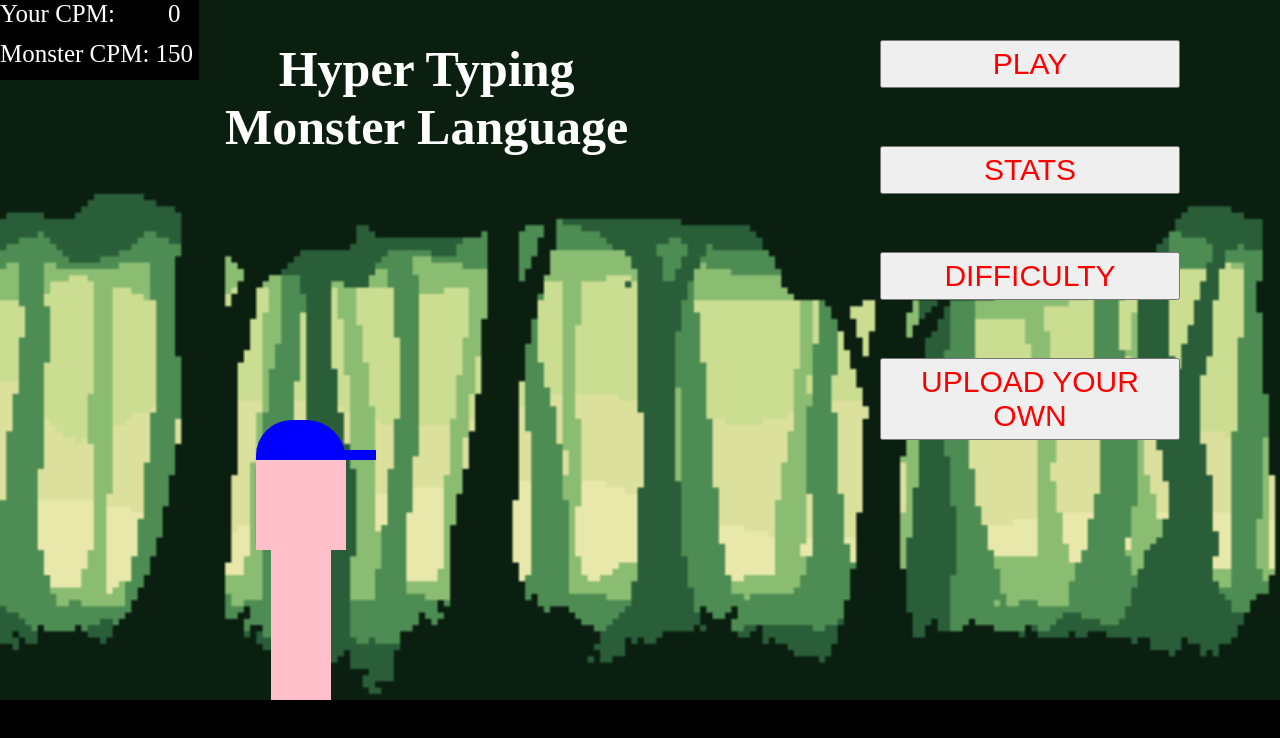
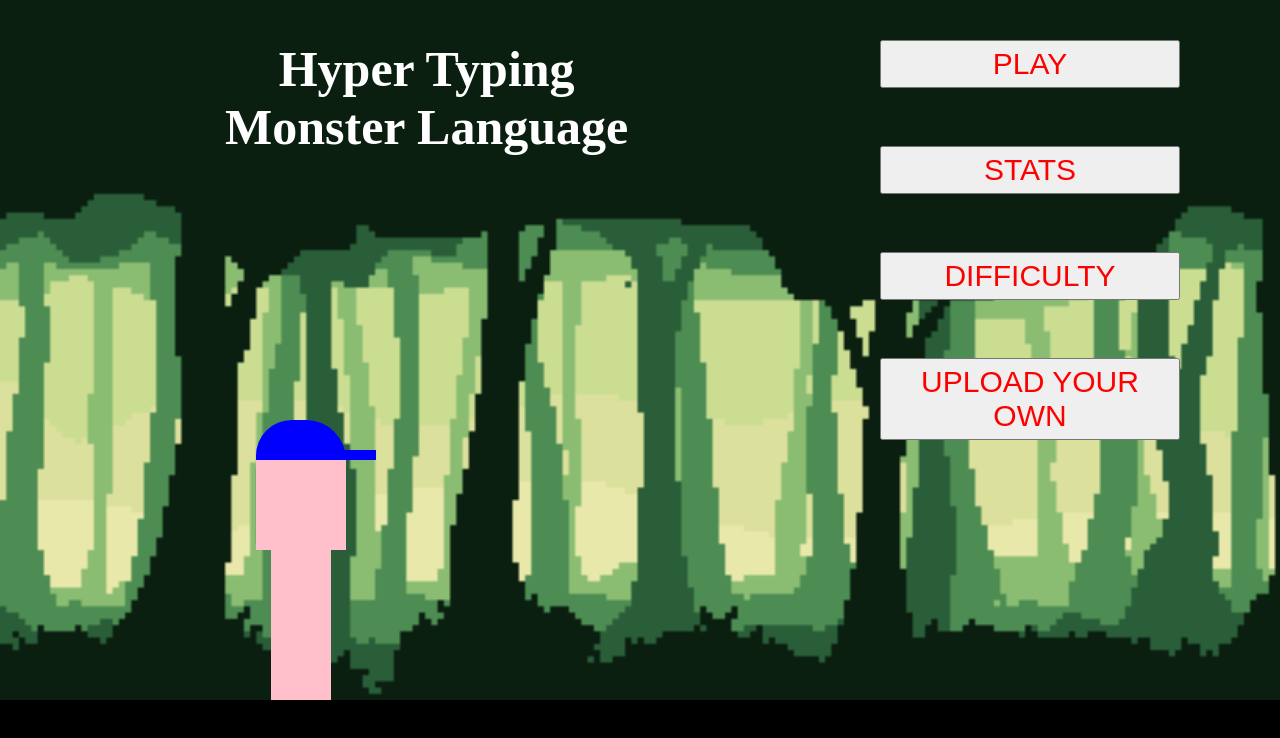
Before and after one commit to Thomas-Boi/HyperTypingMonsterLanguage, a Vue app: page / in a window 1280 px wide. Shown: the top 738 px of the page. Built offline with nearby package versions, Linux system fonts and the light colour scheme.

Commit message:
Styled the CPM displayer

```diff
--- a/src/components/CPMDisplayer.vue
+++ b/src/components/CPMDisplayer.vue
@@ -1,7 +1,9 @@
 <template>
-  <section class='displayer'>
-    <span>Your CPM: </span> <span class='rightSideSpan'>{{cpm}}</span>
-    <span>Monster CPM: </span><span class='rightSideSpan'>{{monsterCpm}}</span>
+  <section class='displayer' v-bind:class="{invisible: !inGame}">
+    <span v-bind:class="{danger: isPlayerSlower}">Your CPM: </span>
+    <span v-bind:class="{danger: isPlayerSlower}" class='rightSideSpan'>{{cpm}}</span>
+    <span>Monster CPM: </span>
+    <span class='rightSideSpan'>{{monsterCpm}}</span>
   </section>
 </template>
 
@@ -14,6 +16,11 @@ export default {
     cpm: Number,
     inGame: Boolean,
     monsterCpm: Number
+  },
+  computed: {
+    isPlayerSlower() {
+      return this.cpm < this.monsterCpm
+    }
   }
 
 }
@@ -34,4 +41,8 @@ export default {
   .rightSideSpan {
     justify-self: center;
   }
+
+  .danger {
+    color: red;
+  }
 </style>
--- a/src/components/TypingBox.vue
+++ b/src/components/TypingBox.vue
@@ -8,7 +8,7 @@
 </template>
 
 <script>
-const UPDATE_INTERVAL_IN_MILI = 2500
+const UPDATE_INTERVAL_IN_MILI = 2000
 const MAX_PARTS_DISTANCE_FROM_PLAYER_TO_MONSTER = 4
 
 export default {
```
